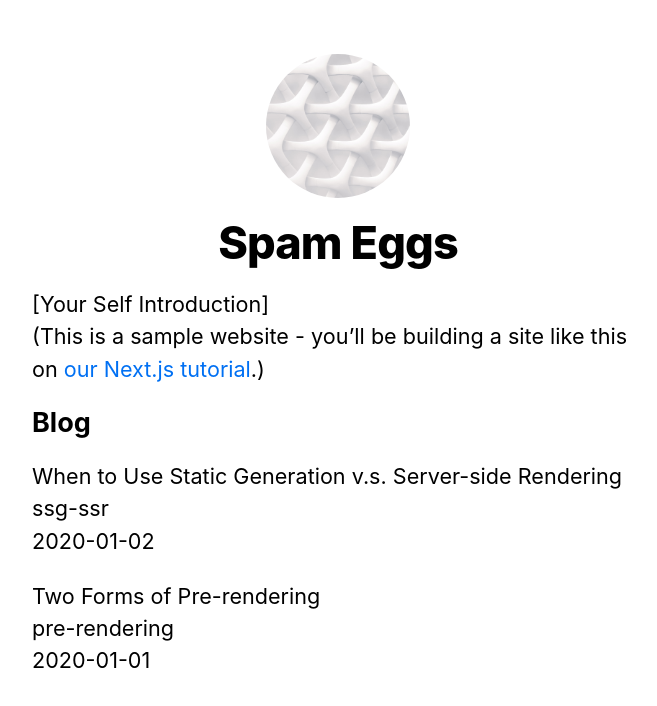
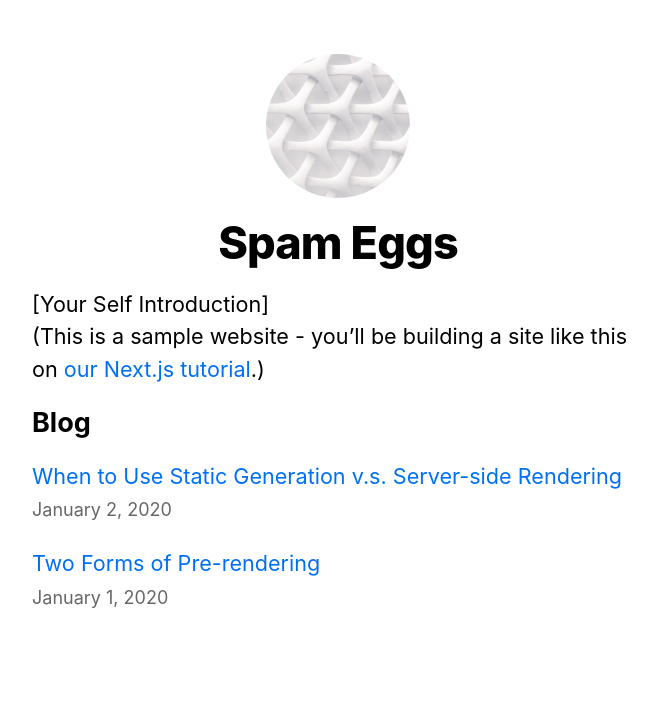
Before and after one commit to lxkrmr/nextjs-your-1st-app-2023, a Next.js app: page / in a window 1280 px wide. Shown: the top 706 px of the page, without its empty margins (302-959 px from the left). Built offline with nearby package versions, Linux system fonts and the light colour scheme.

Commit message:
✨ render html and add links

```diff
--- /dev/null
+++ b/components/date.js
@@ -0,0 +1,8 @@
+import { parseISO, format } from "date-fns";
+
+function Date({ dateString }) {
+  const date = parseISO(dateString);
+  return <time dateTime={dateString}>{format(date, "LLLL d, yyyy")}</time>;
+}
+
+export default Date;
--- a/lib/posts.js
+++ b/lib/posts.js
@@ -1,6 +1,8 @@
 import fs from "fs";
 import path from "path";
 import matter from "gray-matter";
+import { remark } from "remark";
+import html from "remark-html";
 
 const postsDirectory = path.join(process.cwd(), "posts");
 
@@ -40,16 +42,23 @@
   });
 }
 
-function getPostData(id) {
+async function getPostData(id) {
   const fullPath = path.join(postsDirectory, `${id}.md`);
   const fileContents = fs.readFileSync(fullPath, "utf8");
 
   // use gray-matte to parse the post metadata section
   const matterResult = matter(fileContents);
 
+  // use reamrk to convert markdown into HTML string
+  const processedContent = await remark()
+    .use(html)
+    .process(matterResult.content);
+  const contentHtml = processedContent.toString();
+
   // combine the data with the id
   return {
     id,
+    contentHtml,
     ...matterResult.data,
   };
 }
--- a/package.json
+++ b/package.json
@@ -7,10 +7,13 @@
   },
   "dependencies": {
     "clsx": "^1.2.1",
+    "date-fns": "^2.29.3",
     "gray-matter": "^4.0.3",
     "next": "latest",
     "react": "18.2.0",
-    "react-dom": "18.2.0"
+    "react-dom": "18.2.0",
+    "remark": "^14.0.2",
+    "remark-html": "^15.0.2"
   },
   "devDependencies": {
     "autoprefixer": "^10.4.14",
--- a/pages/index.js
+++ b/pages/index.js
@@ -2,6 +2,8 @@
 import Layout, { siteTitle } from "../components/layout";
 import utilStyles from "../styles/utils.module.css";
 import { getSortedPostsData } from "../lib/posts";
+import Link from "next/link";
+import Date from "../components/date";
 
 function Home({ allPostData }) {
   return (
@@ -23,7 +25,11 @@
           {allPostData.map(({ id, date, title }) => {
             return (
               <li className={utilStyles.listItem} key={id}>
-                {title} <br /> {id} <br /> {date}
+                <Link href={`/posts/${id}`}>{title}</Link>
+                <br />
+                <small className={utilStyles.lightText}>
+                  <Date dateString={date} />
+                </small>
               </li>
             );
           })}
```
Also changed, not shown: pages/posts/[id].js (+14 -2 lines), 1 other file (tests, documents, lock files or other folders).
